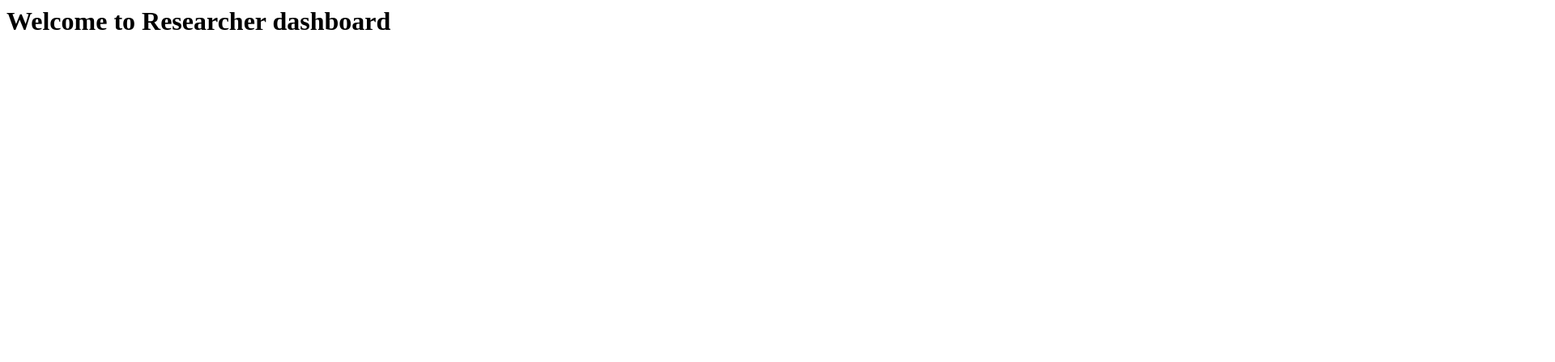
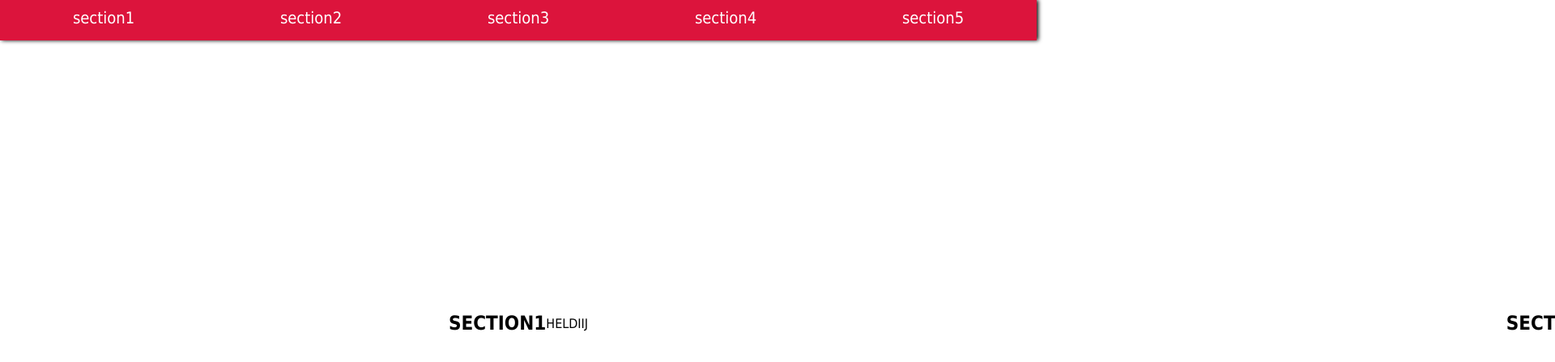
Before and after one commit to Zeotical/Software-Eng-Fund-Project, a website: page templates/researcher.html in a window 1280 px wide. Shown: the top 448 px of the page at 81% size, 1920 px wide, since content can reach past the window. Drawn offline with Linux system fonts and the light colour scheme.

Commit message:
Researcher and other users styling

```diff
--- /dev/null
+++ b/static/styleForUsers.css
@@ -0,0 +1,60 @@
+/* RESEARCHER PAGE */
+* {
+margin:0;
+padding:0;
+}
+
+html {
+    font-family:tahoma;
+    scroll-behavior:smooth;
+}
+
+h1{
+text-align:center;
+position:fixed;
+top:0; Left:35%;
+color:purple;
+}
+
+ul{
+List-style:none;
+height:50px;
+width:100%;
+position:fixed;
+top:0; Left:0;
+background:crimson;
+box-shadow:2px 0px 5px black;
+display:flex;
+justify-content: space-around;
+}
+
+ul li{
+margin:5px;
+padding:5px;
+}
+
+ul li a {
+color:white;
+text-decoration: none;
+font-size:20px;
+padding:5px;
+}
+
+ul li a:hover{
+background:white;
+color:blue;
+}
+
+.content{
+display:flex;
+width:500%;
+}
+
+section{
+height:100vh;
+width:100vw;
+display:flex;
+align-items: center;
+justify-content:center;
+text-transform:uppercase;
+}
--- a/templates/researcher.html
+++ b/templates/researcher.html
@@ -1 +1,38 @@
-<h1>Welcome to Researcher dashboard</h1>
+<!DOCTYPE html>
+<html lang="en">
+<head>
+    <meta charset="UTF-8">
+    <title>Researcher Dashboard</title>
+    <link rel="stylesheet" href="/static/styleForUsers.css">
+</head>
+<body>
+
+<ul>
+<li><a href="#sectionl">section1</a></li>
+<li><a href="#section2">section2</a></li>
+<li><a href="#section3">section3</a></li>
+<li><a href="#section4">section4</a></li>
+<li><a href="#section5">section5</a></li>
+</ul>
+<div class="content">
+<section id="sectionl">
+<h2>section1</h2>
+    <p>heldiij</p>
+</section>
+<section id="section2">
+<h2>section2</h2>
+</section>
+<section id="section3">
+<h2>section3</h2>
+</section>
+<section id="section4">
+<h2>section4</h2>
+</section>
+<section id="section5">
+<h2>section5</h2>
+</section>
+</div>
+
+
+</body>
+</html>
```
Also changed, not shown: static/style.css (line endings or trailing spaces).
